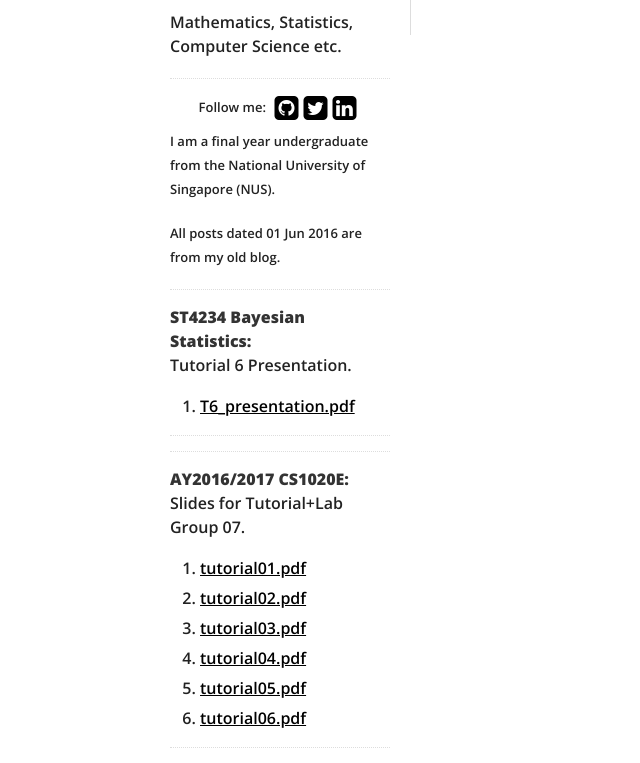
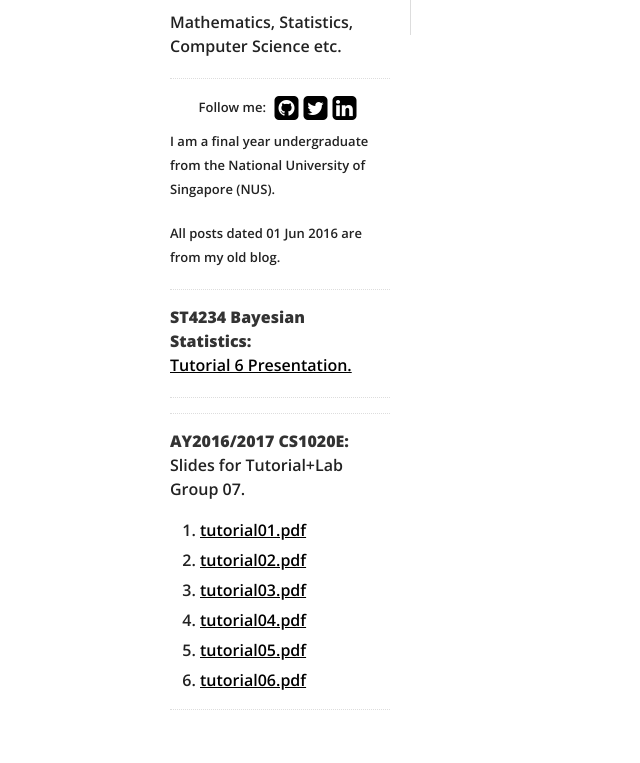
Before and after one commit to Wentong-DST/Wentong-DST.github.io, a Jekyll site: the page built from index.html, in a window 1280 px wide, cut to the strip 397-1160 px from the top of the page. Shown: the whole strip, without its empty margins (0-640 px from the left). Built offline with Jekyll 4.4.1, drawn with Linux system fonts in a browser that asks for light colours; nearby versions of some CDN libraries; after the commit the page ends 1122 px from its top, so only the background shows below that.

Commit message:
bayesian stats presentation included

```diff
--- a/_includes/sidebar.html
+++ b/_includes/sidebar.html
@@ -24,10 +24,7 @@
     <p>
     <strong>ST4234 Bayesian Statistics:</strong>
     <br>
-    Tutorial 6 Presentation.
-    <ol>
-        <li><a href="/pdf/T6_presentation.pdf"><u>T6_presentation.pdf</u></a></li>
-    </ol>
+    <a href="/pdf/T6_presentation.pdf"><u>Tutorial 6 Presentation.</u></a>
     </p>
   </div>
   <div id="bio">
```
